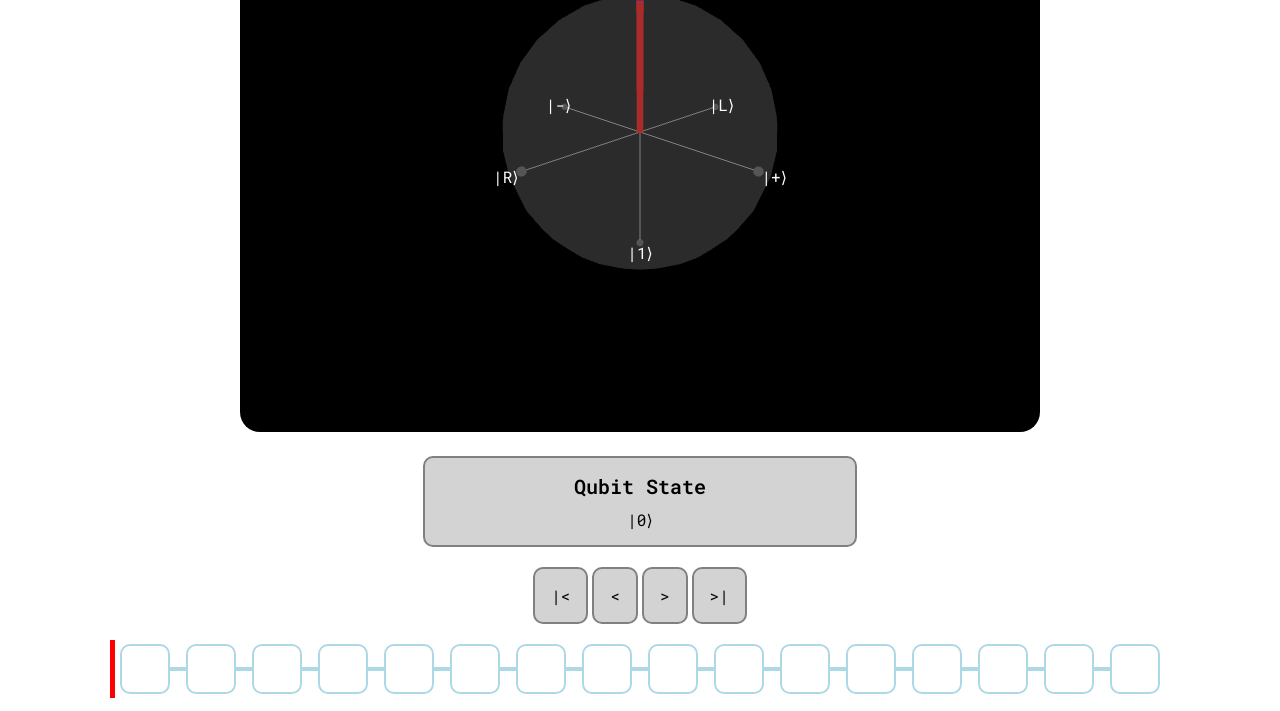
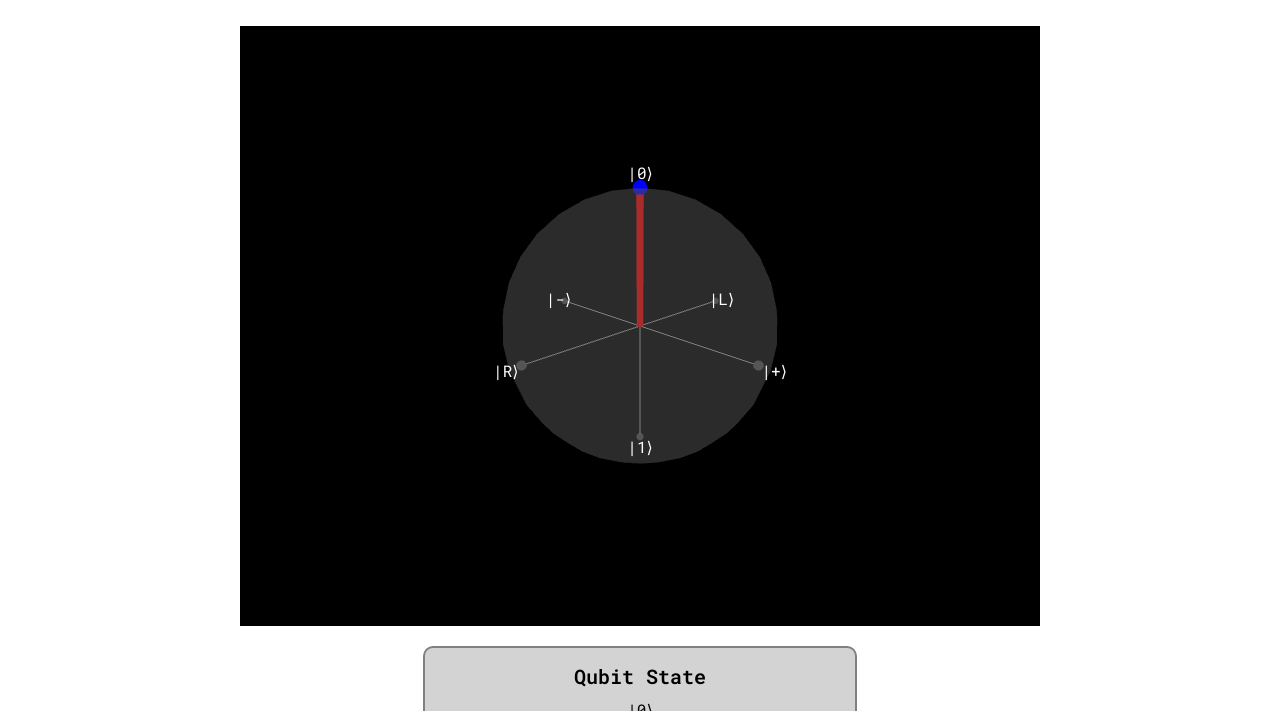
Before and after one commit to DazKins/qubit-simulator, a website built with Vite: page index.html in a window 1280 px wide. Shown: the part 80-791 px from the top of the page. Built offline with nearby package versions, Linux system fonts and the light colour scheme; animation ran at ten frames a second.

Commit message:
Fix page sizing for smaller screens

```diff
--- a/index.html
+++ b/index.html
@@ -22,17 +22,15 @@
         flex-direction: column;
         row-gap: 20px;
         width: 100%;
-        height: 100%;
         justify-content: center;
         align-items: center;
-      }
-
-      canvas {
-        border-radius: 20px;
+        overflow: scroll;
       }
 
       #render {
         position: relative;
+        width: 800px;
+        height: 600px;
       }
 
       #circuit {
@@ -144,11 +142,9 @@
     </style>
   </head>
   <body>
+    <script type="module" src="/main.js"></script>
     <h1>Qubit Simulator</h1>
-    <script type="module" src="/main.js"></script>
-    <div id="render">
-      <canvas id="canvas"></canvas>
-    </div>
+    <div id="render"></div>
     <div class="qubitStateContainer">
       <div class="qubitStateTitle">Qubit State</div>
       <div id="qubitState" class="qubitState">|0⟩</div>
--- a/main.js
+++ b/main.js
@@ -28,7 +28,6 @@ const camera = new THREE.PerspectiveCamera(75, width / height, 0.1, 1000);
 
 const renderer = new THREE.WebGLRenderer({
   antialias: true,
-  canvas,
 });
 renderer.setSize(width, height);
 renderDiv.appendChild(renderer.domElement);
```
